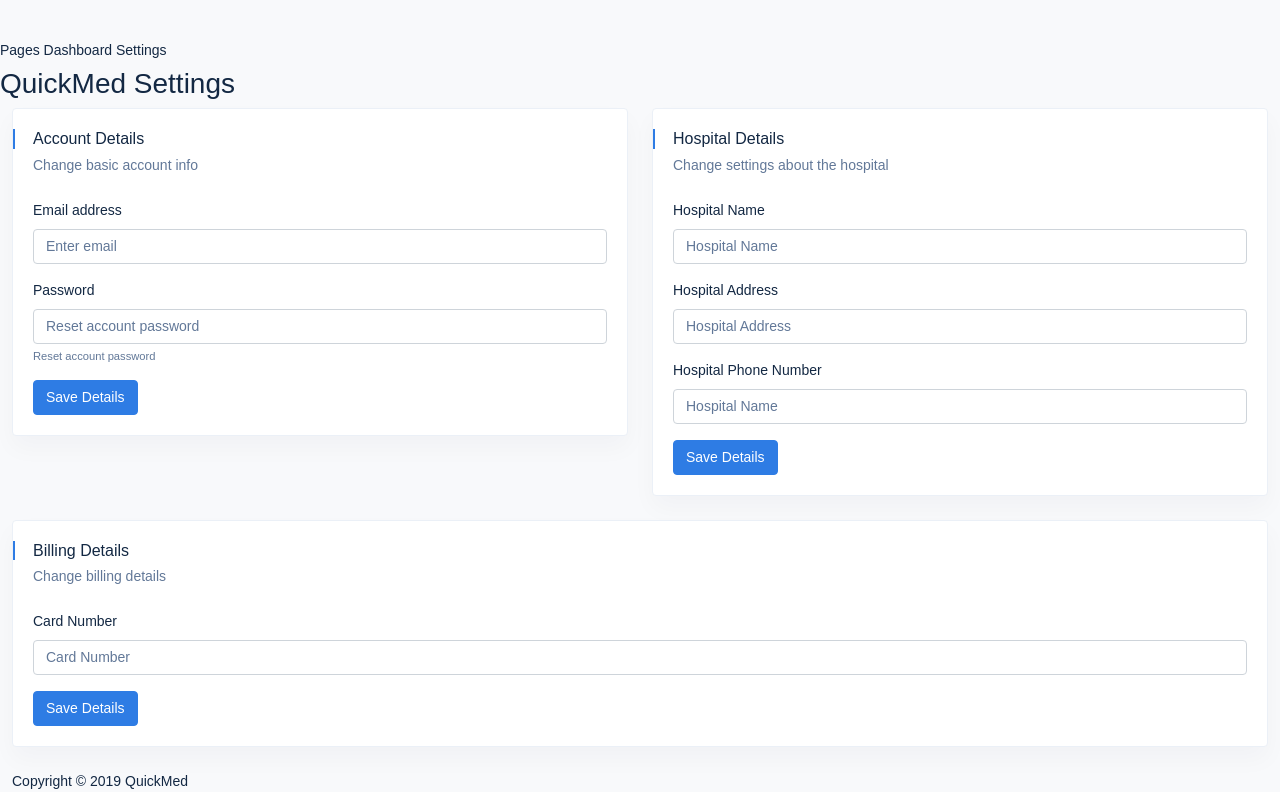
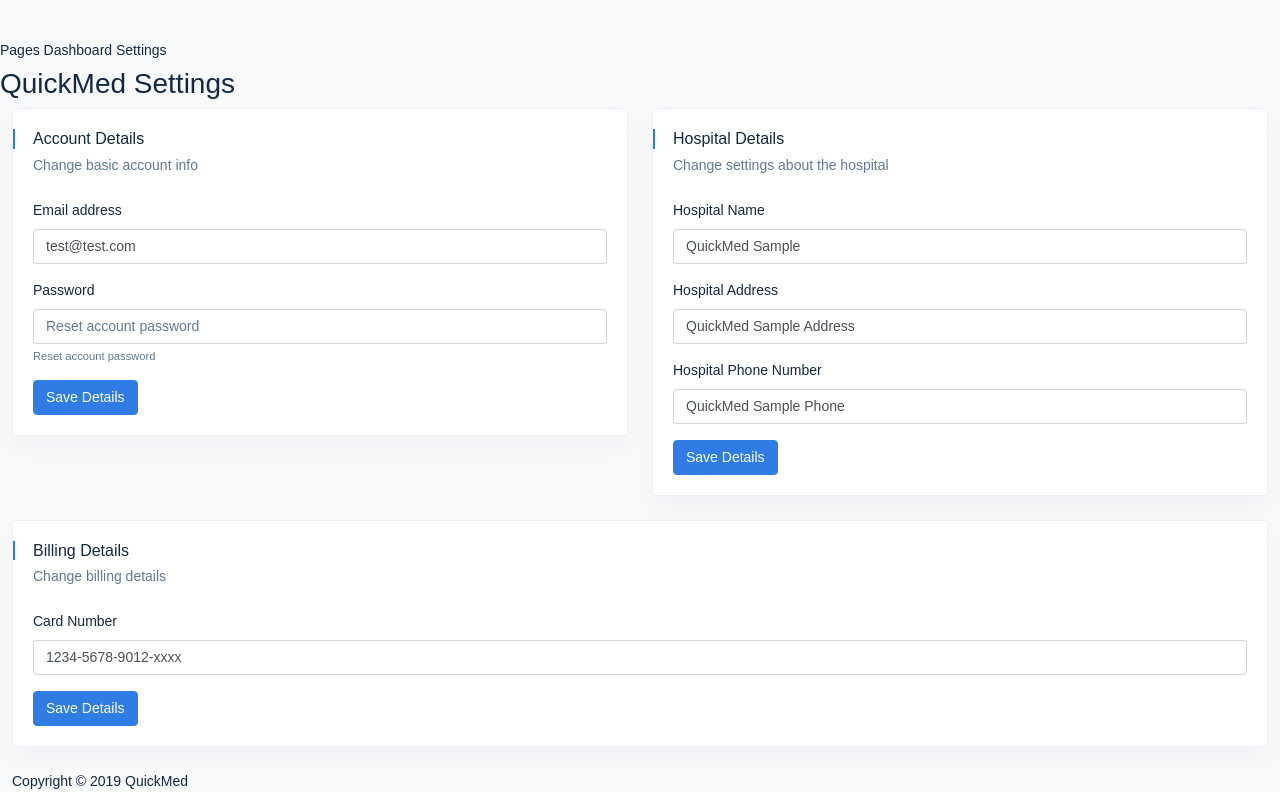
Before and after one commit to LordGhostX/QuickMed, a Django app: page /account/settings.html in a window 1280 px wide. Shown: the part 568-1360 px from the top of the page. Run offline with Django 3.2, Linux system fonts and the light colour scheme; some libraries are stand-ins or nearby versions.

Commit message:
setup settings

```diff
--- a/backend/quickmed/templates/account/contact.html
+++ b/backend/quickmed/templates/account/contact.html
@@ -138,7 +138,7 @@
 
 						<div class="col-lg-6">
                             <div class="card card-body">
-                                <h4 class="card-title"><i class="feather-mail"></i> Email Address</h4>
+                                <h4 class="card-title"><i class="fas fa-envelope"></i> Email Address</h4>
                                 <p class="card-text">info@quickmed.com</p>
 
                             </div>
--- a/backend/quickmed/templates/account/logout.html
+++ /dev/null
@@ -1,3 +0,0 @@
-<script>
-	window.location = "index.html";
-</script>
--- a/backend/quickmed/templates/account/settings.html
+++ b/backend/quickmed/templates/account/settings.html
@@ -117,9 +117,10 @@
                                     <p class="card-subtitle mb-4">Change basic account info</p>
 
                                     <form method="post">
+                                        {% csrf_token %}
                                         <div class="form-group">
                                             <label for="exampleInputEmail1">Email address</label>
-                                            <input type="email" class="form-control" id="exampleInputEmail1" placeholder="Enter email">
+                                            <input type="email" class="form-control" id="exampleInputEmail1" placeholder="Enter email" value="{{ account_email }}">
 
                                         </div>
                                         <div class="form-group">
@@ -138,22 +139,23 @@
 						<div class="col-lg-6">
                             <div class="card">
                                 <div class="card-body">
-
+                                    {% csrf_token %}
                                     <h4 class="card-title">Hospital Details</h4>
                                     <p class="card-subtitle mb-4">Change settings about the hospital</p>
 
                                     <form method="post">
+
                                         <div class="form-group">
                                             <label for="exampleInputText1">Hospital Name</label>
-                                            <input type="text" class="form-control" id="exampleInputText1" placeholder="Hospital Name">
+                                            <input type="text" class="form-control" id="exampleInputText1" placeholder="Hospital Name" value="{{ hospital_name }}">
                                         </div>
 										<div class="form-group">
                                             <label for="exampleInputText2">Hospital Address</label>
-                                            <input type="text" class="form-control" id="exampleInputText2" placeholder="Hospital Address">
+                                            <input type="text" class="form-control" id="exampleInputText2" placeholder="Hospital Address" value="{{ hospital_address }}">
                                         </div>
 										<div class="form-group">
                                             <label for="exampleInputText3">Hospital Phone Number</label>
-                                            <input type="text" class="form-control" id="exampleInputText3" placeholder="Hospital Name">
+                                            <input type="text" class="form-control" id="exampleInputText3" placeholder="Hospital Phone" value="{{ hospital_phone }}">
                                         </div>
                                         <button type="submit" class="btn btn-primary">Save Details</button>
                                     </form>
@@ -171,9 +173,10 @@
                                     <p class="card-subtitle mb-4">Change billing details</p>
 
                                     <form method="post">
+                                        {% csrf_token %}
                                         <div class="form-group">
                                             <label for="exampleInputText4">Card Number</label>
-                                            <input type="text" class="form-control" id="exampleInputText4" placeholder="Card Number">
+                                            <input type="text" class="form-control" id="exampleInputText4" placeholder="Card Number" value="{{ card_number }}">
                                         </div>
                                         <button type="submit" class="btn btn-primary">Save Details</button>
                                     </form>
--- a/backend/quickmed/urls.py
+++ b/backend/quickmed/urls.py
@@ -11,5 +11,6 @@
     path("account/settings.html", views.settings, name="settings"),
     path("account/contact.html", views.contact, name="contact"),
     path("account/billing.html", views.billing, name="billing"),
-    path("account/results.html", views.test_history, name="test_history")
+    path("account/results.html", views.test_history, name="test_history"),
+    path("account/logout.html", views.logout, name="logout")
 ]
--- a/backend/quickmed/views.py
+++ b/backend/quickmed/views.py
@@ -35,20 +35,26 @@
     return render(request, 'account/statistics.html')
 
 def settings(request):
-    return render(request, 'account/settings.html')
+    params = {"hospital_name": "QuickMed Sample", "hospital_address": "QuickMed Sample Address", "hospital_phone": "QuickMed Sample Phone", "account_email": "test@test.com", "card_number": "1234-5678-9012-xxxx"}
+
+    return render(request, 'account/settings.html', params)
 
 def contact(request):
     return render(request, 'account/contact.html')
 
 def billing(request):
-    params = {"hospital_name": "QuickMed Sample", "hospital_address": "QuickMed Sample Address", "hospital_phone": "QuickMed Sample Phone", "hospital_billing_date": "QuickMed Sample Date", "hospital_billing_ID": 12345}
-    params2 = {"malaria": 378, "malaria_cost": 100, "qpcr": 289, "qpcr_cost": 1000, "xray": 198, "xray_cost": 3000, "cloud_cost": 15000}
-    params3 = {"malaria_total": params2["malaria"] * params2["malaria_cost"], "qpcr_total": params2["qpcr"] * params2["qpcr_cost"], "xray_total": params2["xray"] * params2["xray_cost"]}
-    params3["total_cost"] = params3["malaria_total"] + params3["qpcr_total"] + params3["xray_total"]
+    hospital_details = {"hospital_name": "QuickMed Sample", "hospital_address": "QuickMed Sample Address", "hospital_phone": "QuickMed Sample Phone", "hospital_billing_date": "QuickMed Sample Date", "hospital_billing_ID": 12345}
+    test_numbers = {"malaria": 378, "malaria_cost": 100, "qpcr": 289, "qpcr_cost": 1000, "xray": 198, "xray_cost": 3000, "cloud_cost": 15000}
+    test_costs = {"malaria_total": test_numbers["malaria"] * test_numbers["malaria_cost"], "qpcr_total": test_numbers["qpcr"] * test_numbers["qpcr_cost"], "xray_total": test_numbers["xray"] * test_numbers["xray_cost"]}
+    test_costs["total_cost"] = test_costs["malaria_total"] + test_costs["qpcr_total"] + test_costs["xray_total"]
 
-    return render(request, 'account/billing.html', {**{**params, **params2}, **params3})
+    return render(request, 'account/billing.html', {**{**hospital_details, **test_numbers}, **test_costs})
 
 def test_history(request):
     params = {"history": get_user_history("test", "full")}
 
     return render(request, 'account/results.html', params)
+
+def logout(request):
+    # delete user cookies
+    return redirect("../login.html")
```
